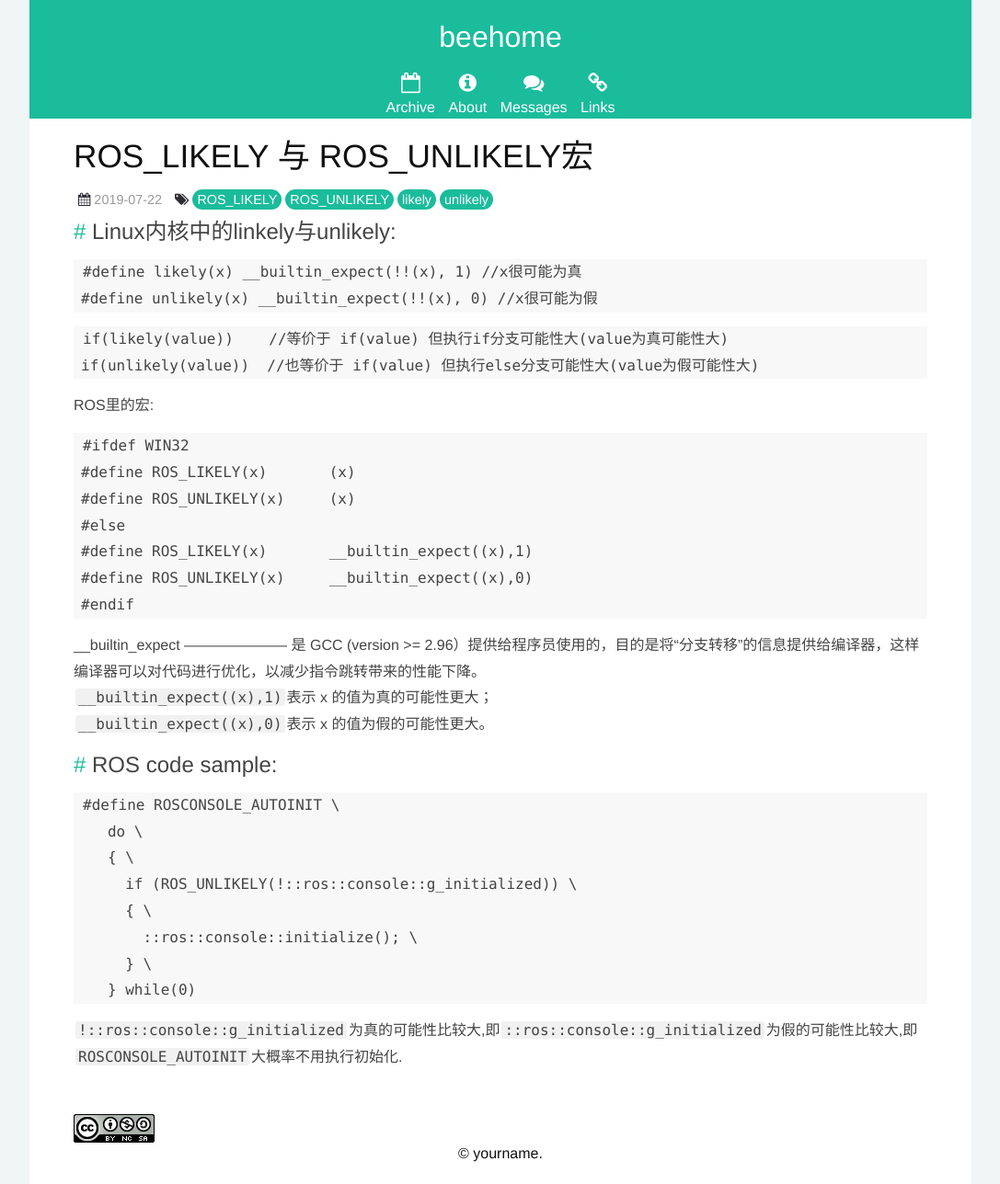
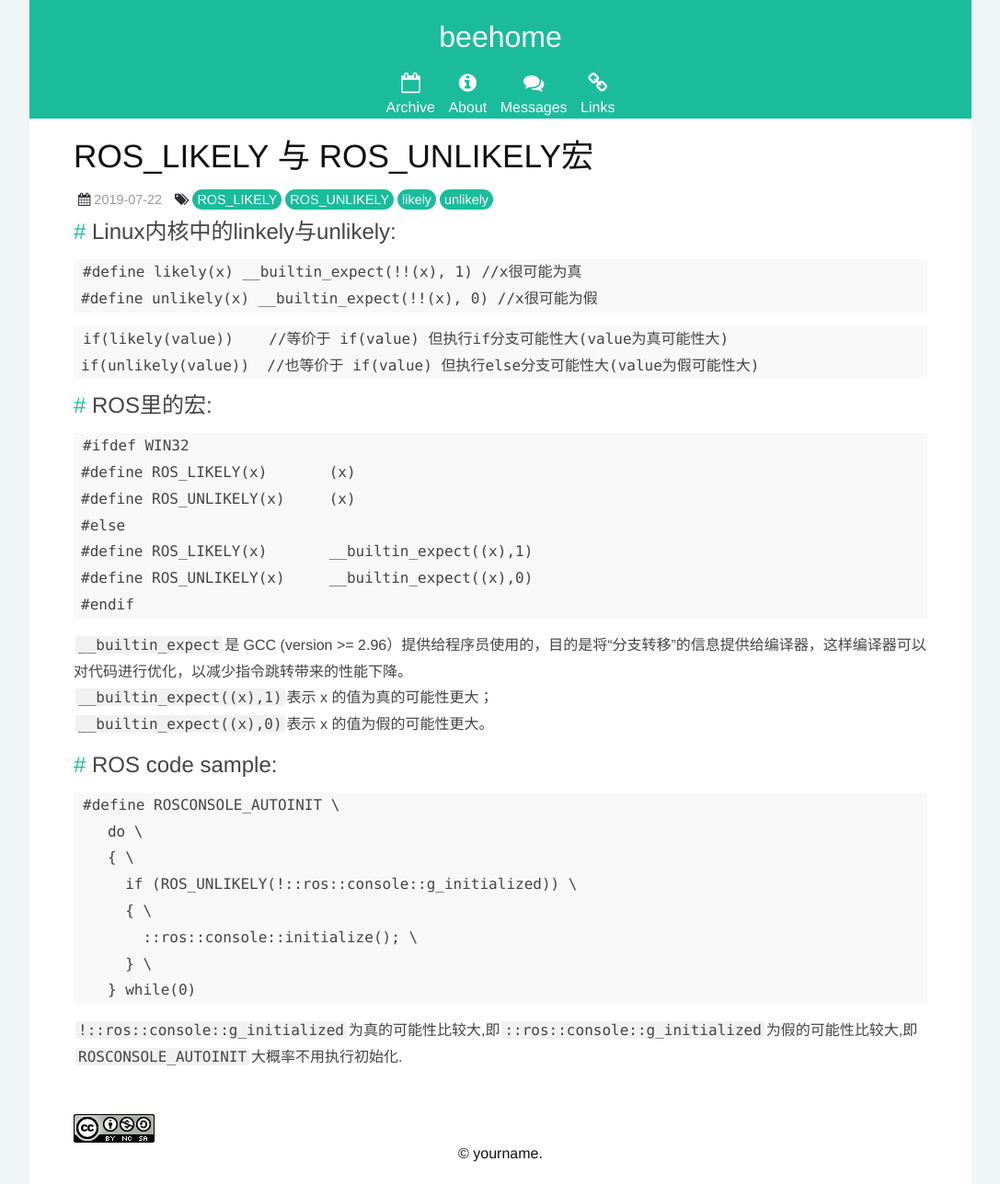
Before and after one commit to delnabla/delnabla.github.io, a Jekyll site: the page built from _posts/2019-07-22-ROS_LIKELY-ROS_UNLIKELY.md, in a window 1280 px wide. Shown: the whole page at 92% size, without its empty margins (96-1183 px from the left). Built offline with Jekyll 4.4.1, drawn with Linux system fonts in a browser that asks for light colours; nearby versions of some CDN libraries; comment, search, counter and statistics services are not loaded.

````diff
--- a/_posts/2019-07-22-ROS_LIKELY-ROS_UNLIKELY.md
+++ b/_posts/2019-07-22-ROS_LIKELY-ROS_UNLIKELY.md
@@ -5,6 +5,7 @@ tagline: "ros"
 description: "None"
 tags: ["ROS_LIKELY", "ROS_UNLIKELY", "likely", "unlikely"]
 ---
+
 
 Linux内核中的linkely与unlikely:
 --------------------------------
@@ -17,7 +18,9 @@ if(likely(value))    //等价于 if(value) 但执行if分支可能性大(value
 if(unlikely(value))  //也等价于 if(value) 但执行else分支可能性大(value为假可能性大)
 ```
 
+
 ROS里的宏:
+---------
 ```
 #ifdef WIN32
 #define ROS_LIKELY(x)       (x)
@@ -27,14 +30,13 @@ ROS里的宏:
 #define ROS_UNLIKELY(x)     __builtin_expect((x),0)
 #endif
 ```
-__builtin_expect
----------------------
-是 GCC (version >= 2.96）提供给程序员使用的，目的是将“分支转移”的信息提供给编译器，这样编译器可以对代码进行优化，以减少指令跳转带来的性能下降。
+`__builtin_expect`是 GCC (version >= 2.96）提供给程序员使用的，目的是将“分支转移”的信息提供给编译器，这样编译器可以对代码进行优化，以减少指令跳转带来的性能下降。
 `__builtin_expect((x),1)`表示 x 的值为真的可能性更大；
 `__builtin_expect((x),0)`表示 x 的值为假的可能性更大。
 
+
 ROS code sample:
----------------------
+----------------
 ```
 #define ROSCONSOLE_AUTOINIT \
    do \
````
